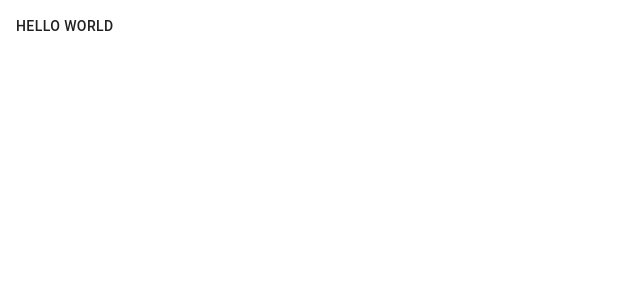
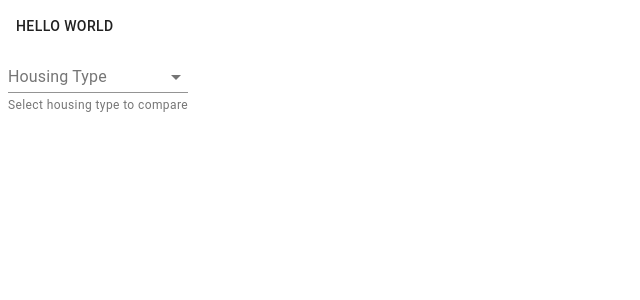
Before and after one commit to lherman-cs/housing, a React (Create React App) app: page / in a window 1280 px wide. Shown: the top 300 px of the page, without its empty margins (0-640 px from the left). Built offline with nearby package versions, Linux system fonts and the light colour scheme.

Commit message:
Create rental/house drop-down

```diff
--- a/src/App.js
+++ b/src/App.js
@@ -1,10 +1,12 @@
 import React from 'react';
 import { Button } from '@material-ui/core';
+import { HousingInput } from './components/HousingInput'
 
 function App() {
   return (
     <div>
        <Button>Hello World</Button>
+       <HousingInput></HousingInput>
     </div>
   );
 }
--- /dev/null
+++ b/src/components/HousingInput.tsx
@@ -0,0 +1,83 @@
+import React from 'react';
+import {
+  // IHousing,
+  Plan as HousingTypes
+} from '../main'
+// import { HousingNumber } from '../number'
+import {
+  FormControl,
+  InputLabel,
+  Select,
+  MenuItem,
+  FormHelperText,
+  // InputAdornment,
+  // TextField
+  // FilledInput
+} from '@material-ui/core';
+
+
+// plan: Plan;
+// payment: HousingNumber;
+// downPayment: number;
+// chargeForRoom: HousingNumber;
+// chargeForRoomIncrease: HousingNumber;
+// extraBedrooms: number;
+// utilityCost: HousingNumber;
+export function HousingInput() {
+
+  const DwellingInput = function(){
+    return (
+      <div>
+        HousingInput
+      </div>
+    );
+  }
+  const ApartmentInput = function (){
+    return (
+      <div>
+        {DwellingInput()}
+        ApartmentInput
+      </div>
+    );
+  }
+  const HouseInput = function (){
+    return (
+      <div>
+        {DwellingInput()}
+        HouseInput
+      </div>
+    );
+  }
+
+  const [housingType, setHousingType] = React.useState('');
+
+  const handleChange = (event: React.ChangeEvent<{ value: unknown }>) => {
+    const value = event.target.value as HousingTypes;
+    setHousingType(value)
+  };
+  return (
+    <div>
+      <FormControl>
+        <InputLabel id="select-housing-type">Housing Type</InputLabel>
+        <Select
+          labelId="select-housing-type"
+          value={housingType}
+          onChange={handleChange}
+        >
+          <MenuItem value={HousingTypes.house}>House</MenuItem>
+          <MenuItem value={HousingTypes.rental}>Apartment</MenuItem>
+        </Select>
+        <FormHelperText>Select housing type to compare</FormHelperText>
+      </FormControl>
+      {
+        housingType !== '' ?
+            housingType === HousingTypes.house ?
+                HouseInput()
+              :
+                ApartmentInput()
+          :
+            <div/>
+      }
+    </div>
+  );
+}
--- a/src/main.ts
+++ b/src/main.ts
@@ -1,4 +1,7 @@
 import { HousingNumber } from "./number";
+
+// export type Plan = 'house'|'rental'
+export enum Plan { 'house' = 'house','rental' = 'rental'}
 
 export interface IInvestment {
   principle: number;
@@ -7,7 +10,7 @@ export interface IInvestment {
 }
 
 export interface IHousing {
-  plan: "house" | "rental";
+  plan: Plan;
   payment: HousingNumber;
   downPayment: number;
   chargeForRoom: HousingNumber;
@@ -139,7 +142,7 @@ function investmentLossHouse(house: IHouse, investment: IInvestment, years: numb
         + rentIncome
       );
 
-      if (month % 12 == 0) {
+      if (month % 12 === 0) {
         rentIncome *= (1 + house.chargeForRoomIncrease.yearly());
       }
     }
@@ -173,7 +176,7 @@ function investmentLossRental(house: IRental, investment: IInvestment, years: nu
     let monthlyPayment = house.payment.monthly();
     for (let month = 1; month <= months; month++) {
       yield (investment.contribution.monthly() - house.utilityCost.monthly() - monthlyPayment);
-      if (month % 12 == 0) {
+      if (month % 12 === 0) {
         monthlyPayment *= (1 + house.paymentIncrease.yearly());
       }
     }
```
